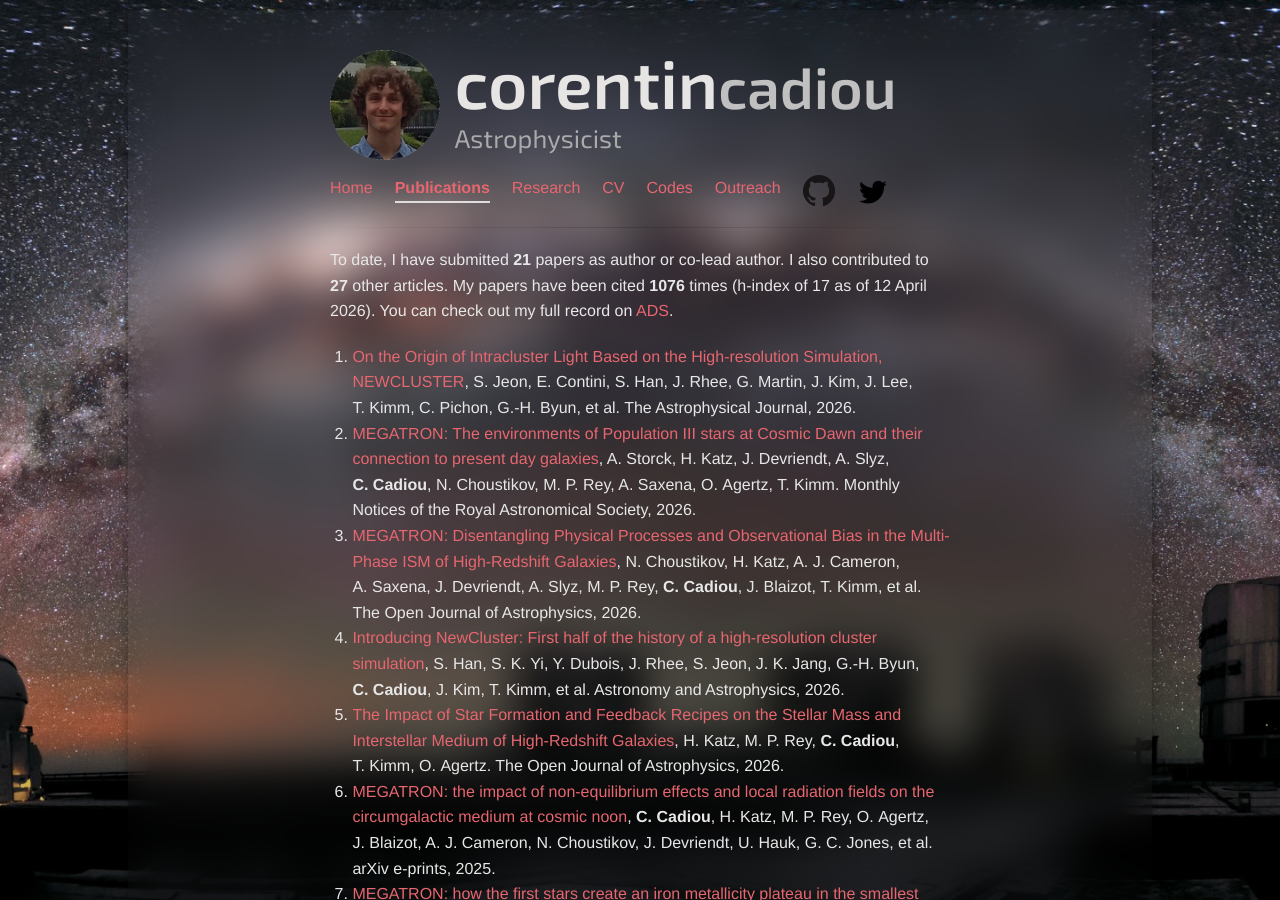
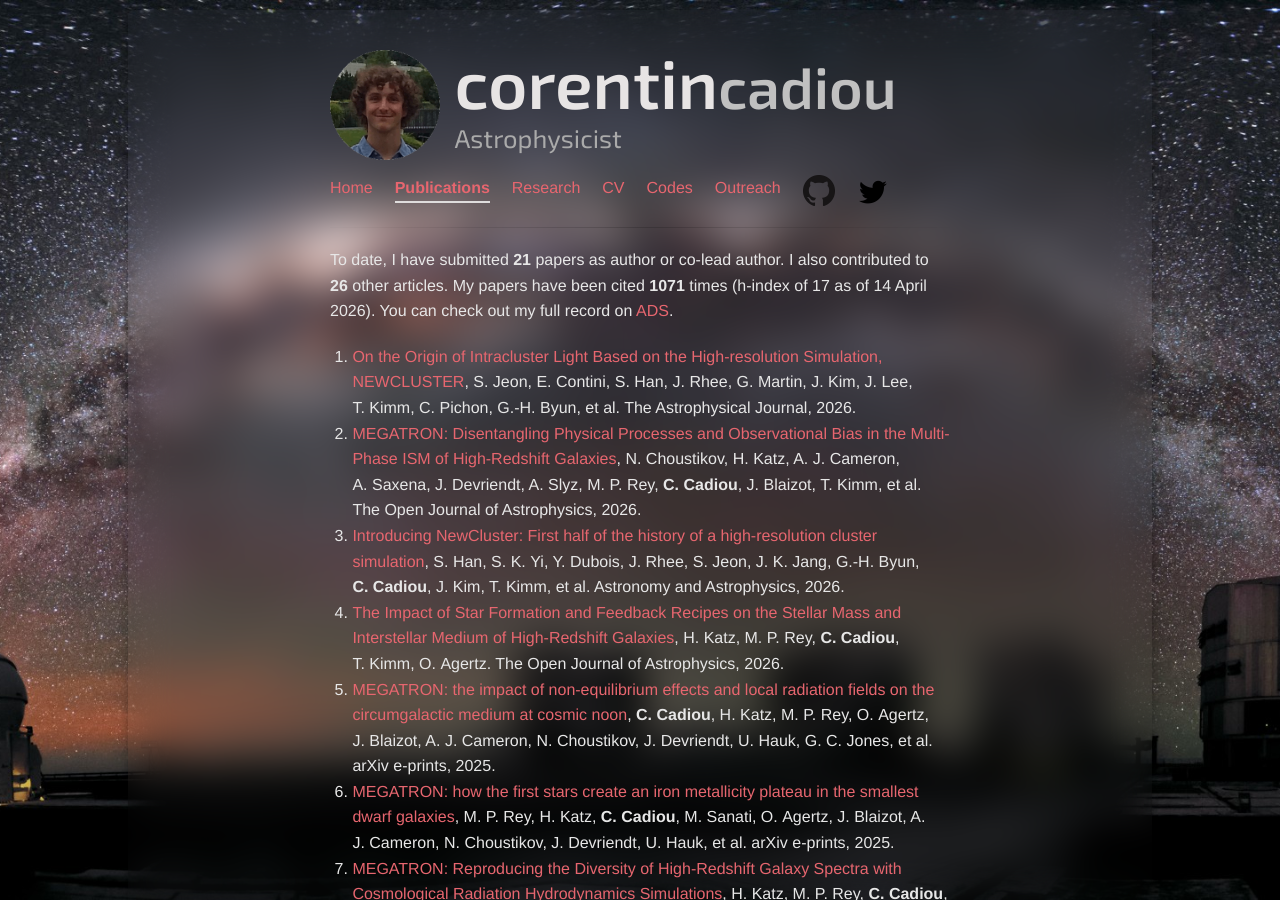
Before and after one commit to cphyc/cphyc.github.io, a Jekyll site: the page built from publications/index.html, in a window 1280 px wide and 900 px high. Built offline with Jekyll 4.4.1, drawn with Linux system fonts in a browser that asks for light colours; nearby versions of some CDN libraries.

Commit message:
Update publications and CV [skip ci]
Automated update via GitHub Actions

```diff
--- a/publications/index.html
+++ b/publications/index.html
@@ -7,8 +7,8 @@ description: My Publications
 
 <p>
   To date, I have submitted <b>21</b> papers as author or co-lead author.
-  I also contributed to <b>27</b> other articles.
-  My papers have been cited <b>1076</b> times (h-index of 17 as of 12 April 2026).
+  I also contributed to <b>26</b> other articles.
+  My papers have been cited <b>1071</b> times (h-index of 17 as of 14 April 2026).
   You can check out my full record on <a href="https://ui.adsabs.harvard.edu/search/q=((author%3A%22Cadiou%2C%20C%22))%20-bibstem%3A%22zndo%22%20collection%3Aastronomy&sort=date%20desc%2C%20bibcode%20desc&p_=0" target="_blank">ADS</a>.
 </p>
 <ol>
@@ -50,42 +50,6 @@ description: My Publications
       et al.
 
     The Astrophysical Journal, 2026.
-  </li>
-
-  <li>
-    <a href="https://arxiv.org/abs/2510.06853">MEGATRON: The environments of Population III stars at Cosmic Dawn and their connection to present day galaxies</a>,
-
-
-      A.&nbsp;Storck,
-
-
-      H.&nbsp;Katz,
-
-
-      J.&nbsp;Devriendt,
-
-
-      A.&nbsp;Slyz,
-
-    <b>
-      C.&nbsp;Cadiou</b>,
-
-
-      N.&nbsp;Choustikov,
-
-
-      M. P.&nbsp;Rey,
-
-
-      A.&nbsp;Saxena,
-
-
-      O.&nbsp;Agertz,
-
-
-      T.&nbsp;Kimm.
-
-    Monthly Notices of the Royal Astronomical Society, 2026.
   </li>
 
   <li>
```
Also changed, not shown: 2 other files.
